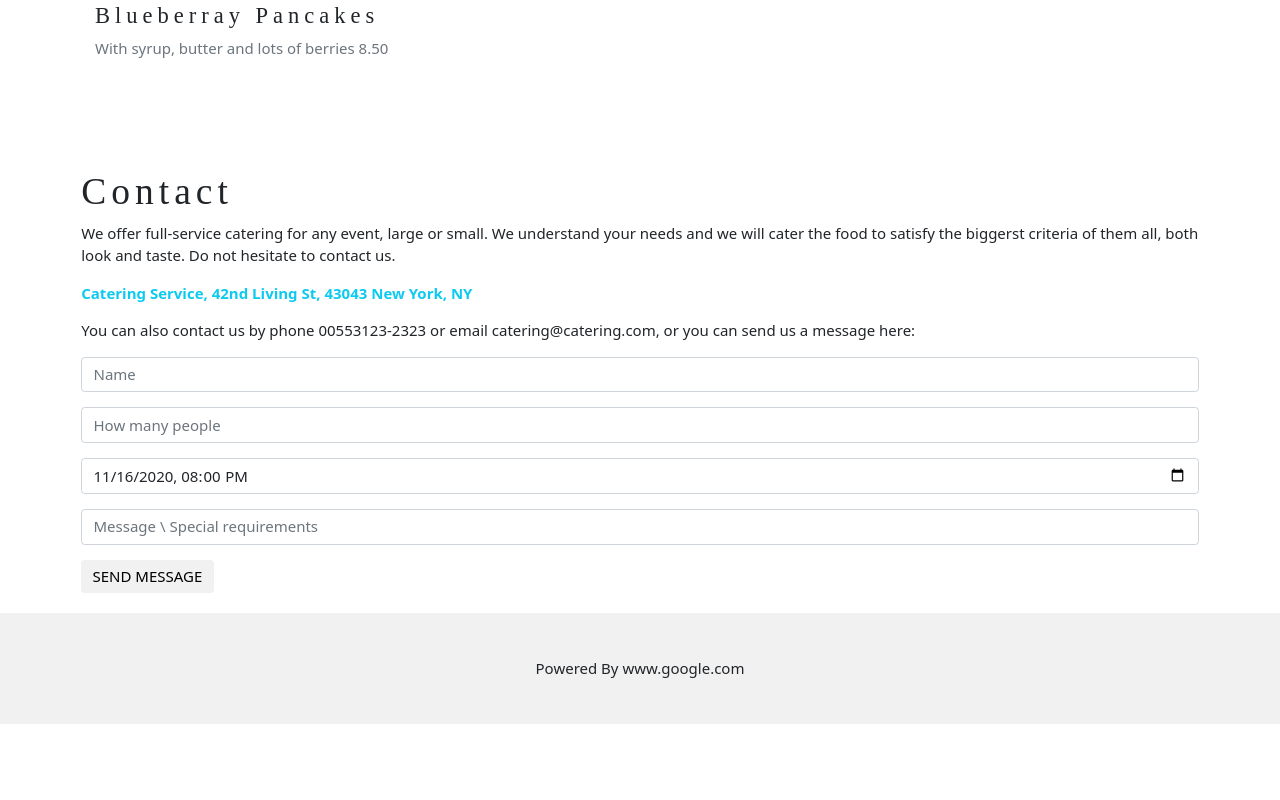
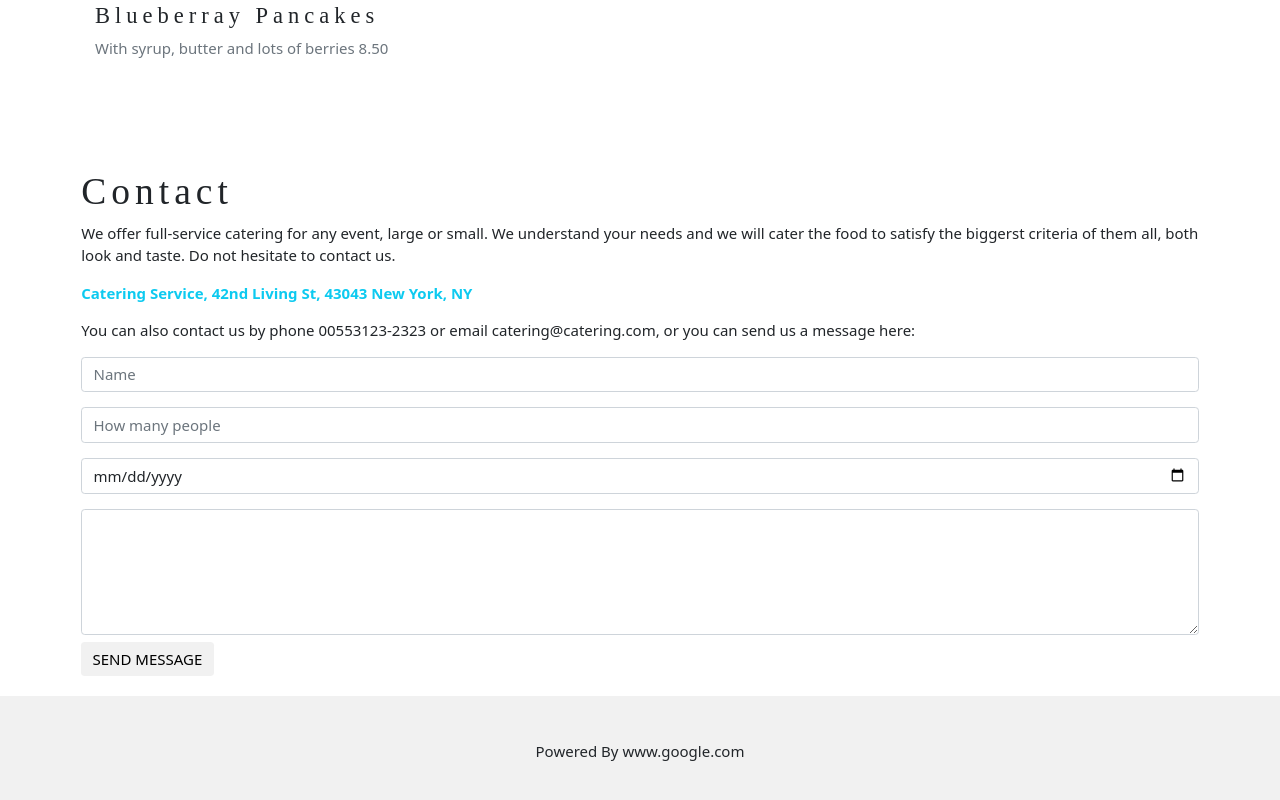
Before and after one commit to Ankit101197sharma/newTaskBstrap, a React (Create React App) app: page / in a window 1280 px wide. Shown: the part 2156-2956 px from the top of the page. Before the commit the page ends 2880 px from the top, so only its background shows below. Built offline with nearby package versions, Linux system fonts and the light colour scheme.

Commit message:
form data updated

```diff
--- a/src/Components/About/About.js
+++ b/src/Components/About/About.js
@@ -6,7 +6,7 @@ import classes from "./About.module.css"
     <>
     <div style={{padding:'66px', height:'120vh', width:'90%', margin:'auto'}}  className="row  ">
         <div  className='col  hide-small' >
-            <img className='img-fluid' src="https://www.w3schools.com/w3images/tablesetting2.jpg" className='w3-round img-fluid w3-opacity-min' style={{width:'500px' ,height:"600px"}} alt="burgerking" />
+            <img src="https://www.w3schools.com/w3images/tablesetting2.jpg" className='w3-round img-fluid w3-opacity-min' style={{width:'500px' , height:"600px"}} alt="burgerking" />
         </div>
         <div   style={{marginTop:"8px"}} className='col p-2' >
             <h1 className='text-center' >About Catering </h1><br />
--- a/src/Components/Contact/Contact.js
+++ b/src/Components/Contact/Contact.js
@@ -1,21 +1,42 @@
-import React from 'react'
+import React,{useState} from 'react'
 import {} from "./Contact.module.css"
 
  function Contact() {
+   const [Name , setName]= useState('');
+   const [People, setPeople] = useState('');
+   const [Date, setDate] = useState('');
+   const [Text, setTextarea] = useState('');
+   const submit = (e) => {
+     e.preventDefault();
+     const newEntry= {
+       name:Name,
+       people:People,
+       date:Date,
+       text:Text,
+
+     };
+     setName('');
+     setPeople('');
+     setDate('');
+     setTextarea('');
+     console.log(newEntry)
+     alert( "form data : "  +  "name: "+ Name + ' ' +   People  + " " + Date  + " " + Text  );
+   }
   return (
     <>
     <div  className='container'>
         <div>
             <h1>Contact</h1>
             <p >We offer full-service catering for any event, large or small. We understand your needs and we will cater the food to satisfy the biggerst criteria of them all, both look and taste. Do not hesitate to contact us.</p>
-            <p class="text-info text-large"><b>Catering Service, 42nd Living St, 43043 New York, NY</b></p>
+            <p className="text-info text-large"><b>Catering Service, 42nd Living St, 43043 New York, NY</b></p>
             <p >You can also contact us by phone 00553123-2323 or email catering@catering.com, or you can send us a message here:</p>
 
-    <form  target="_blank">
-      <p><input   class="form-control " type="text" placeholder="Name" required="" name="Name"/></p>
-      <p><input class="form-control padding-16" type="number" placeholder="How many people" required="" name="People"/></p>
-      <p><input class="form-control padding-16" type="datetime-local" placeholder="Date and time" required="" name="date" value="2020-11-16T20:00"/></p>
-      <p><input class="form-control padding-16" type="text" placeholder="Message \ Special requirements" required="" name="Message"/></p>
+    <form  target="_blank" onSubmit={submit}>
+      <p><input   className="form-control " type="text" placeholder="Name" required=""  value={Name} name="Name" onChange={(e) => setName(e.target.value)} /></p>
+      <p><input className="form-control padding-16" type="number" value={People} placeholder="How many people" required="" people="People"  onChange={(e) => setPeople(e.target.value)} /></p>
+      <p><input className="form-control padding-16" type="date" placeholder="Date " value={Date} required="" date="date"   onChange={(e) => setDate(e.target.value)}  /></p>
+
+      <textarea className="form-control mb-2 w-9" rows="5" id="comment" text="text" value={Text} onChange={(e) => setTextarea(e.target.value)}></textarea>
       <p><button style={{backgroundColor:'#f1f1f1',color:'black', border:"0"}} class="btn btn-secondary " type="submit">SEND MESSAGE</button></p>
     </form>
         </div>
```
